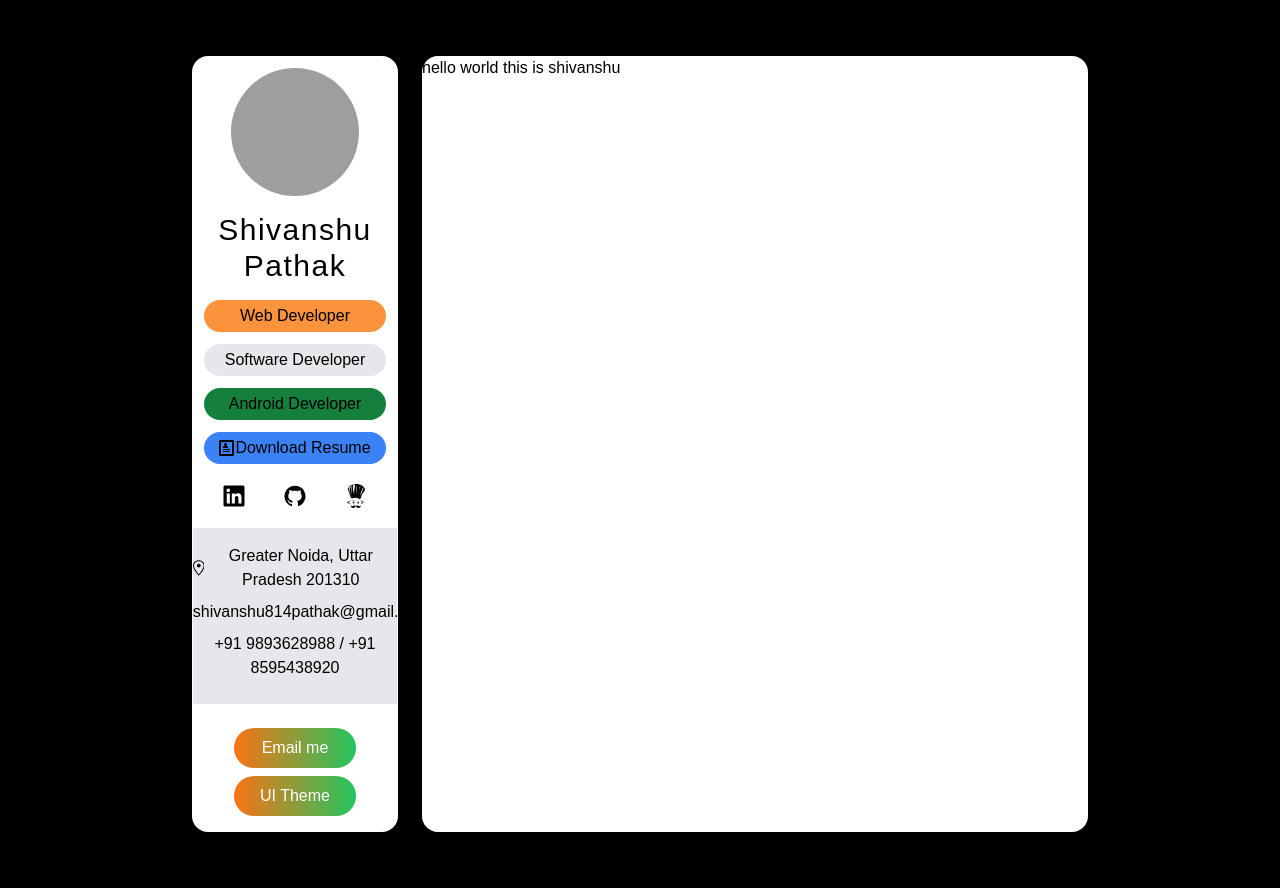
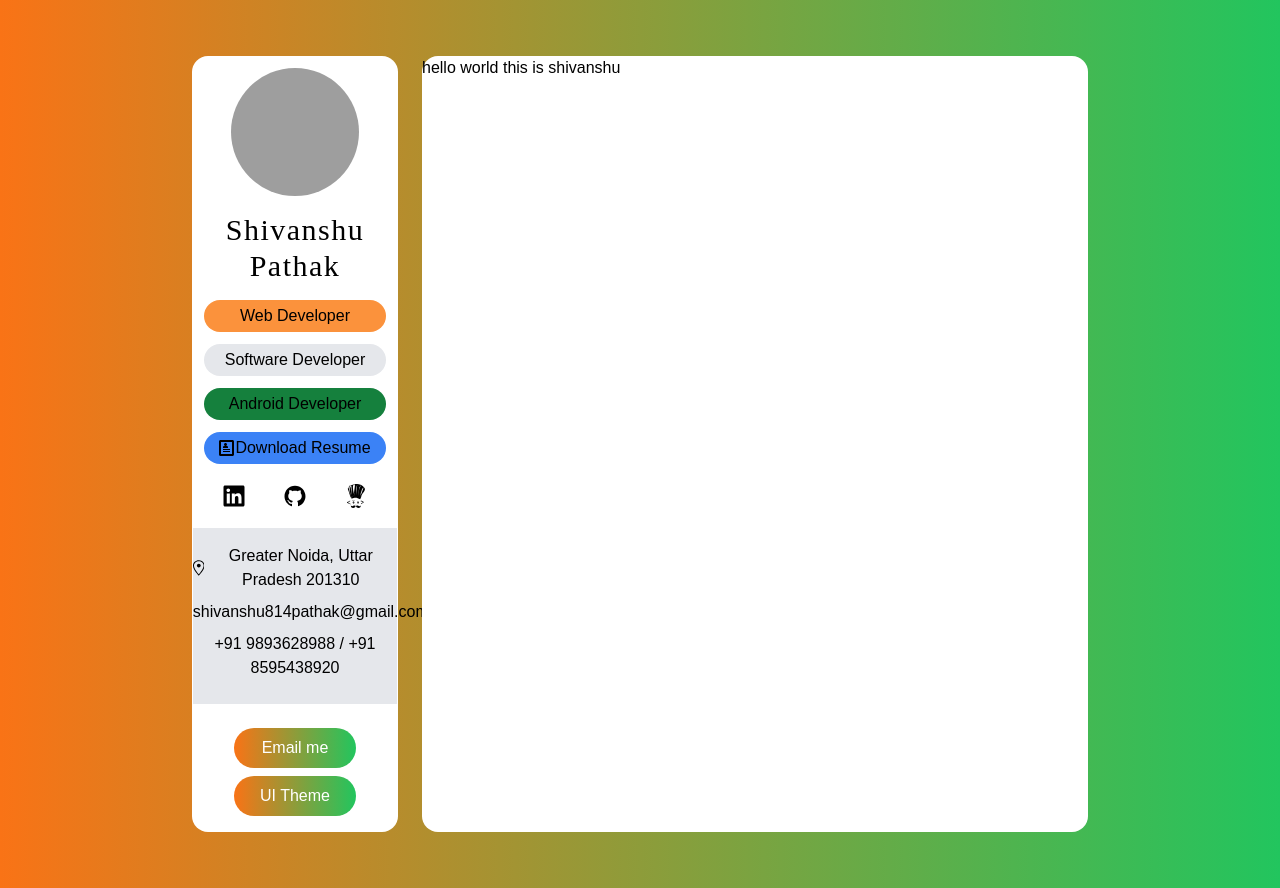
Before and after one commit to shivanshu814/Portfolio, a Next.js app: page / in a window 1280 px wide. Built offline with nearby package versions, Linux system fonts and the light colour scheme; grey boxes are pictures that could not be loaded; a web font is replaced by a local one.

Commit message:
React Framer

```diff
--- a/components/Sidebar.tsx
+++ b/components/Sidebar.tsx
@@ -14,7 +14,7 @@ const Sidebar = () => {
 				alt='user avatar'
 				className='w-32 h-32 mx-auto rounded-full'
 			/>
-			<h1 className='my-4 text-3xl font-medium tracking-wider'>
+			<h1 className='my-4 text-3xl tracking-wider font-delicious'>
 				<span>Shivanshu</span> Pathak
 			</h1>
 			<p className='px-2 py-1 my-3 bg-orange-400 rounded-full'>Web Developer</p>
--- a/pages/_document.tsx
+++ b/pages/_document.tsx
@@ -12,7 +12,7 @@ export default function Document() {
 					rel='stylesheet'
 				/>
 			</Head>
-			<body>
+			<body className='bg-gradient-to-r from-orange-500 to-green-500'>
 				<Main />
 				<NextScript />
 			</body>
--- a/tailwind.config.js
+++ b/tailwind.config.js
@@ -14,7 +14,15 @@ module.exports = {
 		fontFamily: {
 			delicious: ['Delicious Handrawn'],
 		},
-		extend: {},
+		extend: {
+			colors: {
+				// ...
+				green: {
+					DEFAULT: '#00f260',
+				},
+				// ...
+			},
+		},
 	},
 	plugins: [],
 };
```
